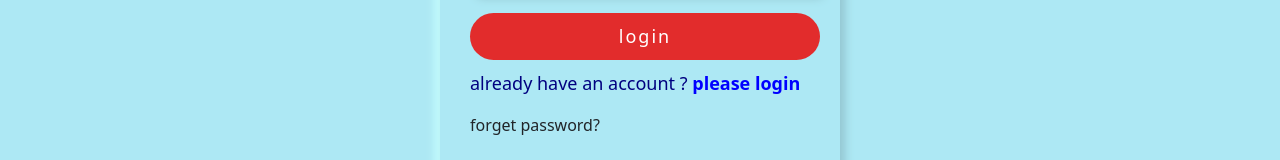
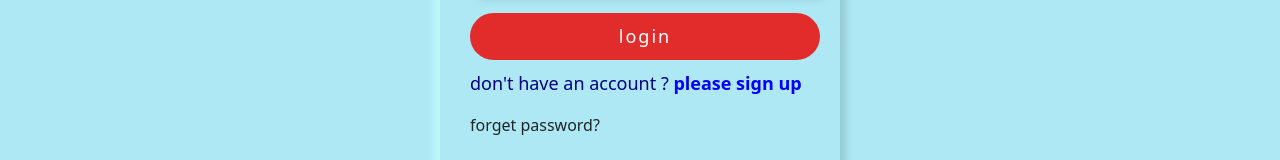
Before and after one commit to alamgir5253/wedding-photographer, a React (Create React App) app: page /login in a window 1280 px wide. Shown: the part 402-562 px from the top of the page. Built offline with nearby package versions, Linux system fonts and the light colour scheme; no server answers.

Commit message:
revision done

```diff
--- a/src/Components/Login/Login.js
+++ b/src/Components/Login/Login.js
@@ -94,7 +94,7 @@ const Login = () => {
                 {Errors && <p className='error-massage'>{Errors?.password}</p>}
                 <button className='form-btn' type='submit'>login</button>
             </form>
-            <p className='form-text'>already have an account ? <Link className='form-link' to='/signup'>please login</Link></p>
+            <p className='form-text'>don't have an account ? <Link className='form-link' to='/signup'>please sign up</Link></p>
             <p onClick={handleForgetPassword}>forget password?</p>
         <SocialLogin></SocialLogin>
         <ToastContainer
--- a/src/Components/SignUP/Signup.js
+++ b/src/Components/SignUP/Signup.js
@@ -89,7 +89,7 @@ const Signup = () => {
                 <button className='form-btn' type='submit'>SignUp</button>
                 {/* {hookError && <p className='error-massage'>{hookError?.message}</p>} */}
             </form>
-            <p className='form-text'>already have an account ? <Link className='form-link' to='/signup'>please login</Link></p>
+            <p className='form-text'>already have an account ? <Link className='form-link' to='/login'>please login</Link></p>
         <SocialLogin></SocialLogin>
         <ToastContainer
         position="top-center"
```
